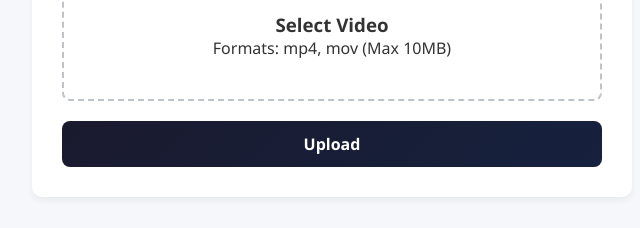
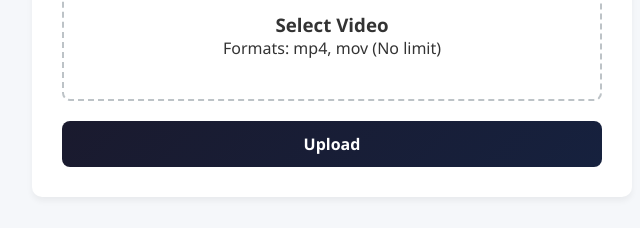
Before and after one commit to memory-shares/memory-shares.github.io, a plain HTML site: page index.html in a window 1280 px wide. Both pictures are taken after a click on the link "Upload". Shown: the part 400-628 px from the top of the page, 418-1058 px from the left. Drawn offline with Linux system fonts and the light colour scheme; no server answers.

Commit message:
Update index.html

```diff
--- a/index.html
+++ b/index.html
@@ -108,7 +108,7 @@ body { display:flex; min-height:100vh; background-color:#f5f7fa; color:#333; }
       <div class="upload-area" id="upload-area">
         <div class="upload-icon"><i class="fas fa-cloud-upload-alt"></i></div>
         <h3>Select Video</h3>
-        <p>Formats: mp4, mov (Max 10MB)</p>
+        <p>Formats: mp4, mov (No limit)</p>
       </div>
       <button class="upload-btn" id="upload-btn">Upload</button>
       <p id="upload-confirm" style="color:green;margin-top:10px;display:none;">Video uploaded successfully!</p>
```
